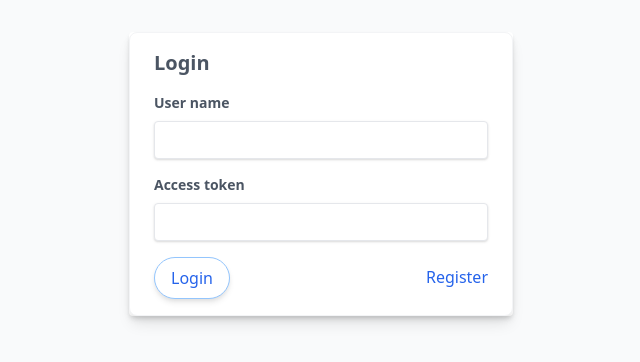
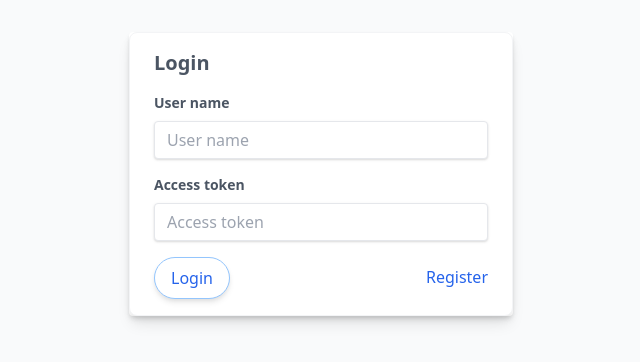
Before and after one commit to Kaishiyoku/erebos, a React (Create React App) app: page / in a window 1280 px wide. Shown: the top 362 px of the page, without its empty margins (319-959 px from the left). Built offline with nearby package versions, Linux system fonts and the light colour scheme.

Commit message:
optimized login page

```diff
--- a/package.json
+++ b/package.json
@@ -44,12 +44,14 @@
     "axios": "^0.21.1",
     "babel-eslint": "^10.1.0",
     "bent": "^7.3.12",
+    "clsx": "^1.1.1",
     "eslint": "^7.21.0",
     "eslint-plugin-babel": "^5.3.1",
     "eslint-plugin-fp": "^2.3.0",
     "eslint-plugin-no-switch-statements": "^1.0.0",
     "eslint-plugin-no-unsafe-chars": "^1.0.2",
     "postcss": "7",
+    "prop-types": "^15.7.2",
     "react-hook-form": "^6.15.4",
     "tailwindcss": "npm:@tailwindcss/postcss7-compat"
   }
--- /dev/null
+++ b/src/components/button/Button.jsx
@@ -0,0 +1,31 @@
+import PropTypes from 'prop-types';
+
+function Button(props) {
+    return (
+        <button
+            type={props.type}
+            disabled={props.disabled}
+            className="transition-all flex items-center text-left text-blue-600 shadow-md border border-blue-300 bg-white rounded-full transition-all duration-200 px-4 py-2 focus:ring-4 focus:ring-blue-200 hover:bg-blue-500 hover:text-white focus:outline-none"
+        >
+            {props.icon}
+            {props.label}
+        </button>
+    );
+}
+
+Button.propTypes = {
+    disabled: PropTypes.bool,
+    icon: PropTypes.element,
+    isLoading: PropTypes.bool,
+    label: PropTypes.string.isRequired,
+    type: PropTypes.oneOf(['button', 'submit']),
+};
+
+Button.defaultProps = {
+    disabled: false,
+    icon: null,
+    isLoading: false,
+    type: 'button',
+};
+
+export default Button;
--- /dev/null
+++ b/src/components/button/Input.jsx
@@ -0,0 +1,29 @@
+import PropTypes from 'prop-types';
+
+function Input(props) {
+    return (
+        <input
+            ref={props.reference}
+            type={props.type}
+            name={props.name}
+            id={props.name}
+            placeholder={props.placeholder}
+            className="rounded outline-none px-3 py-2 shadow border w-full text-gray-700 leading-tight transition-all duration-200 focus:border-blue-300 focus:ring focus:ring-blue-100 focus:ring-opacity-50"
+        />
+    );
+}
+
+Input.propTypes = {
+    name: PropTypes.string.isRequired,
+    placeholder: PropTypes.string,
+    ref: PropTypes.func,
+    type: PropTypes.oneOf(['text', 'password']),
+};
+
+Input.defaultProps = {
+    placeholder: null,
+    reference: null,
+    type: 'text',
+};
+
+export default Input;
--- /dev/null
+++ b/src/components/button/LoadingButton.jsx
@@ -0,0 +1,21 @@
+import Button from './Button';
+import PropTypes from 'prop-types';
+import clsx from 'clsx';
+
+function LoadingButton({isLoading, ...otherProps}) {
+    const loadingIcon = <svg className={clsx('transition-all animate-spin text-blue-600', {'mr-3 h-5 w-5': isLoading})} xmlns="http://www.w3.org/2000/svg" fill="none" viewBox="0 0 24 24"><circle className="opacity-25" cx="12" cy="12" r="10" stroke="currentColor" strokeWidth="4"></circle><path className="opacity-75" fill="currentColor" d="M4 12a8 8 0 018-8V0C5.373 0 0 5.373 0 12h4zm2 5.291A7.962 7.962 0 014 12H0c0 3.042 1.135 5.824 3 7.938l3-2.647z"></path></svg>;
+
+    return (
+        <Button {...otherProps} icon={loadingIcon} disabled={isLoading}/>
+    );
+}
+
+LoadingButton.propTypes = {
+    isLoading: PropTypes.bool,
+};
+
+LoadingButton.defaultProps = {
+    isLoading: false,
+};
+
+export default LoadingButton;
--- a/src/index.css
+++ b/src/index.css
@@ -1,3 +1,7 @@
 @tailwind base;
 @tailwind components;
 @tailwind utilities;
+
+button:disabled {
+    @apply opacity-50 cursor-not-allowed hover:bg-transparent hover:text-blue-600;
+}
--- a/src/pages/Login.jsx
+++ b/src/pages/Login.jsx
@@ -2,12 +2,19 @@ import {Link, useNavigate} from '@reach/router';
 import axios from 'axios';
 import {useForm} from 'react-hook-form';
 import login from '../core/local_storage/login';
+import LoadingButton from '../components/button/LoadingButton';
+import {useState} from 'react';
+import Input from '../components/button/Input';
 
 function Login() {
     const navigate = useNavigate();
     const {register, handleSubmit, watch, errors} = useForm();
+    const [isLoading, setIsLoading] = useState(false);
 
-    const sendCheckUserRequest = ({userName, accessToken}) => axios.get(`https://api.spacetraders.io/users/${userName}`, {
+    const sendCheckUserRequest = ({userName, accessToken}) => {
+        setIsLoading(true);
+
+        axios.get(`https://api.spacetraders.io/users/${userName}`, {
             headers: {
                 Authorization: `Bearer ${accessToken}`,
             },
@@ -17,7 +24,8 @@ function Login() {
             navigate('/dashboard');
         }).catch((error) => {
             // TODO: handle error
-    });
+        }).finally(() => setIsLoading(false));
+    };
 
     return (
         <div className="mx-auto w-full max-w-sm bg-white shadow-md rounded text-left">
@@ -28,18 +36,16 @@ function Login() {
                     <form onSubmit={handleSubmit(sendCheckUserRequest)}>
                         <div className="mb-4">
                             <label htmlFor="userName" className="block text-sm font-bold mb-2">User name</label>
-                            <input ref={register} type="text" name="userName" className="rounded outline-none px-3 py-2 shadow border w-full text-gray-700 leading-tight transition-all duration-200 focus:border-blue-300 focus:ring focus:ring-blue-100 focus:ring-opacity-50"/>
+                            <Input name="userName" placeholder="User name" reference={register}/>
                         </div>
 
                         <div className="mb-4">
                             <label htmlFor="accessToken" className="block text-sm font-bold mb-2">Access token</label>
-                            <input ref={register} type="password" name="accessToken" className="rounded outline-none px-3 py-2 shadow border w-full text-gray-700 leading-tight transition-all duration-200 focus:border-blue-300 focus:ring focus:ring-blue-100 focus:ring-opacity-50"/>
+                            <Input name="accessToken" type="password" placeholder="Access token" reference={register}/>
                         </div>
 
                         <div className="flex justify-between space-x-2">
-                            <button type="submit" className="text-left text-blue-600 shadow-md border border-blue-300 bg-white rounded-full transition-all duration-200 focus:ring-4 focus:ring-blue-200 hover:bg-blue-500 hover:text-white focus:outline-none px-4 py-2">
-                                Login
-                            </button>
+                            <LoadingButton type="submit" label="Login" isLoading={isLoading}/>
 
                             <Link to="/register" className="py-2 text-blue-600 cursor-pointer hover:text-blue-800 hover:underline">
                                 Register
--- a/tailwind.config.js
+++ b/tailwind.config.js
@@ -1,3 +1,5 @@
+/* eslint-disable sort-keys */
+
 module.exports = {
     purge: ['./src/**/*.{js,jsx,ts,tsx}', './public/index.html'],
     darkMode: false, // or 'media' or 'class'
@@ -8,4 +10,4 @@ module.exports = {
         extend: {},
     },
     plugins: [],
-}
+};
```
Also changed, not shown: .eslintrc.json, 1 other file (tests, documents, lock files or other folders). Lines whose indentation alone changed are shown as unchanged.
